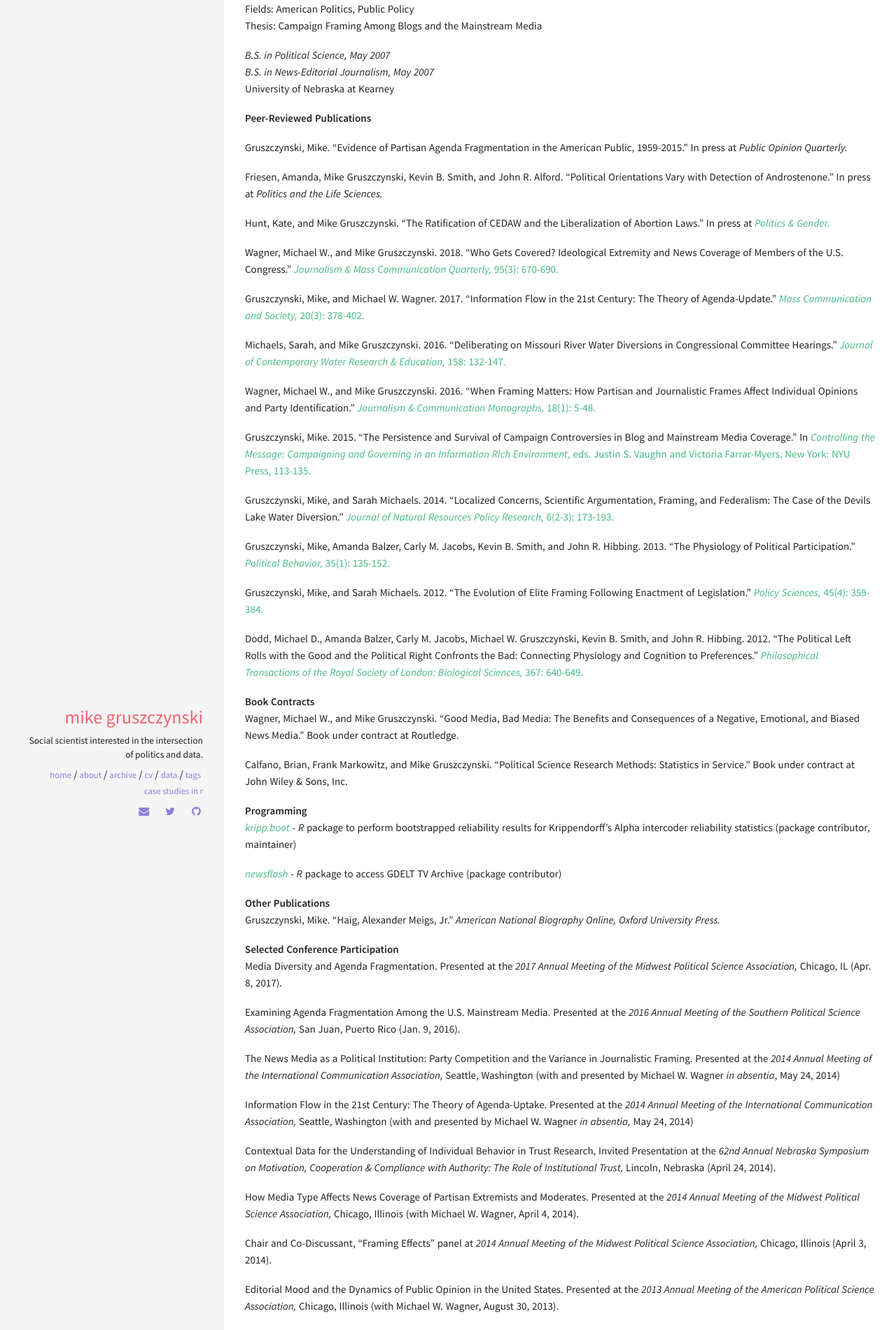
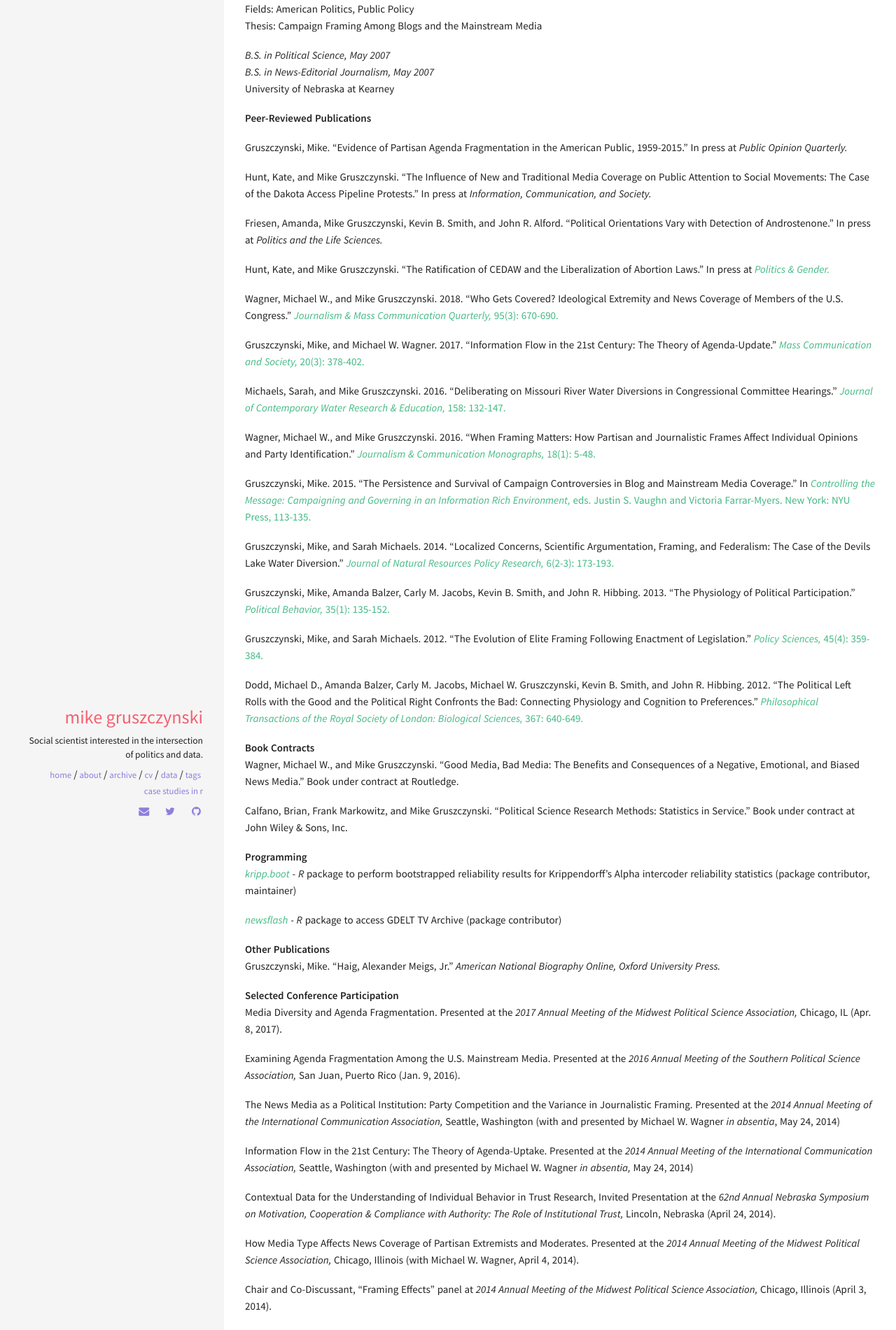
Before and after one commit to MikeGruz/mikegruz.github.io, a Jekyll site: the page built from cv.md, in a window 1280 px wide. Shown: the part 1372-3273 px from the top of the page at 70% size. Built offline with Jekyll 4.4.1, drawn with Linux system fonts in a browser that asks for light colours; some of the changed text lies outside the part shown.

Commit message:
added publication

```diff
--- a/cv.md
+++ b/cv.md
@@ -71,6 +71,8 @@ University of Nebraska at Kearney
 **Peer-Reviewed Publications**
 
 Gruszczynski, Mike. "Evidence of Partisan Agenda Fragmentation in the American Public, 1959-2015." In press at *Public Opinion Quarterly.*
+
+Hunt, Kate, and Mike Gruszczynski. "The Influence of New and Traditional Media Coverage on Public Attention to Social Movements: The Case of the Dakota Access Pipeline Protests." In press at *Information, Communication, and Society.*
 
 Friesen, Amanda, Mike Gruszczynski, Kevin B. Smith, and John R. Alford. "Political Orientations Vary with Detection of Androstenone." In press at *Politics and the Life Sciences.*
 
```
